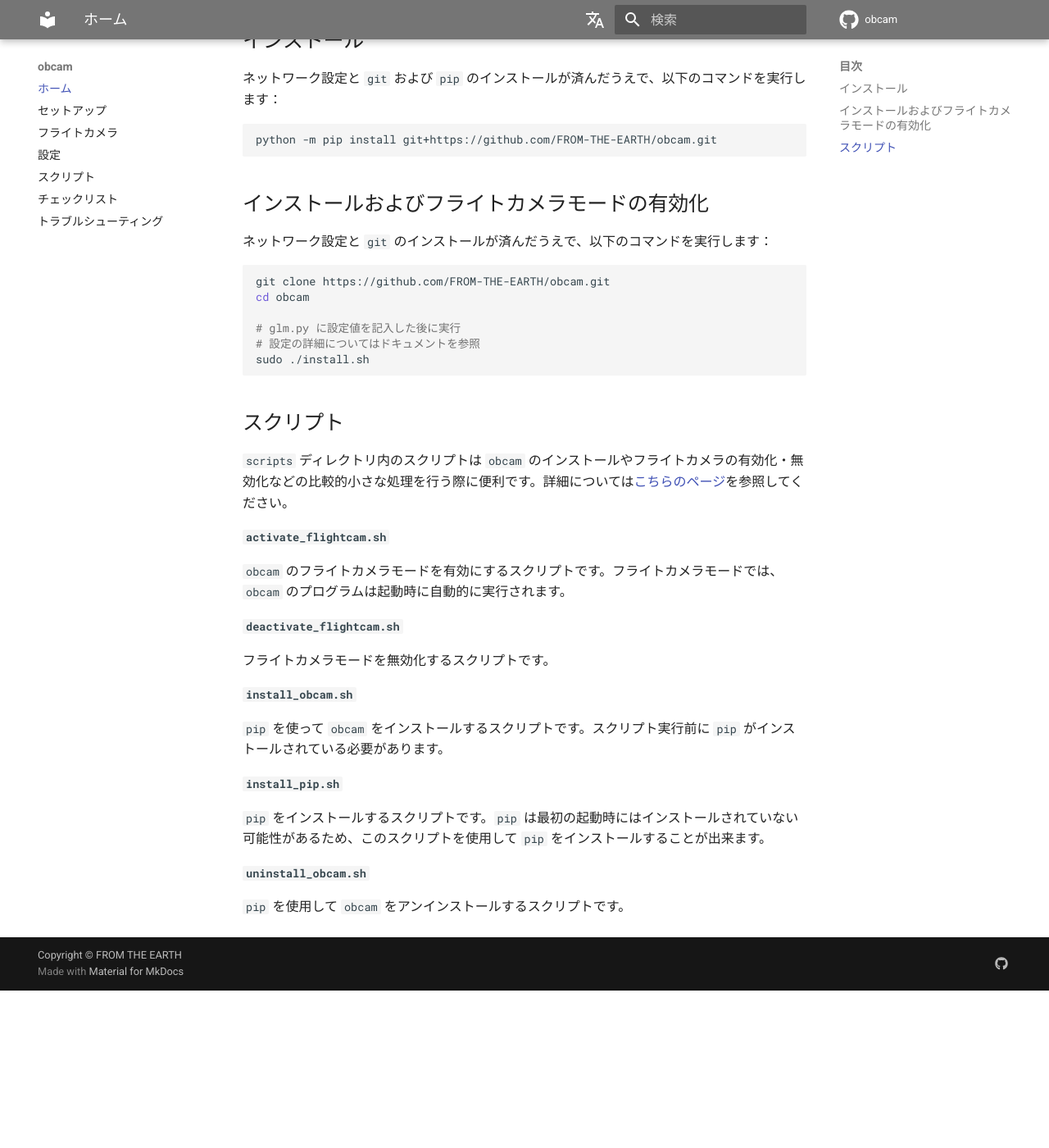
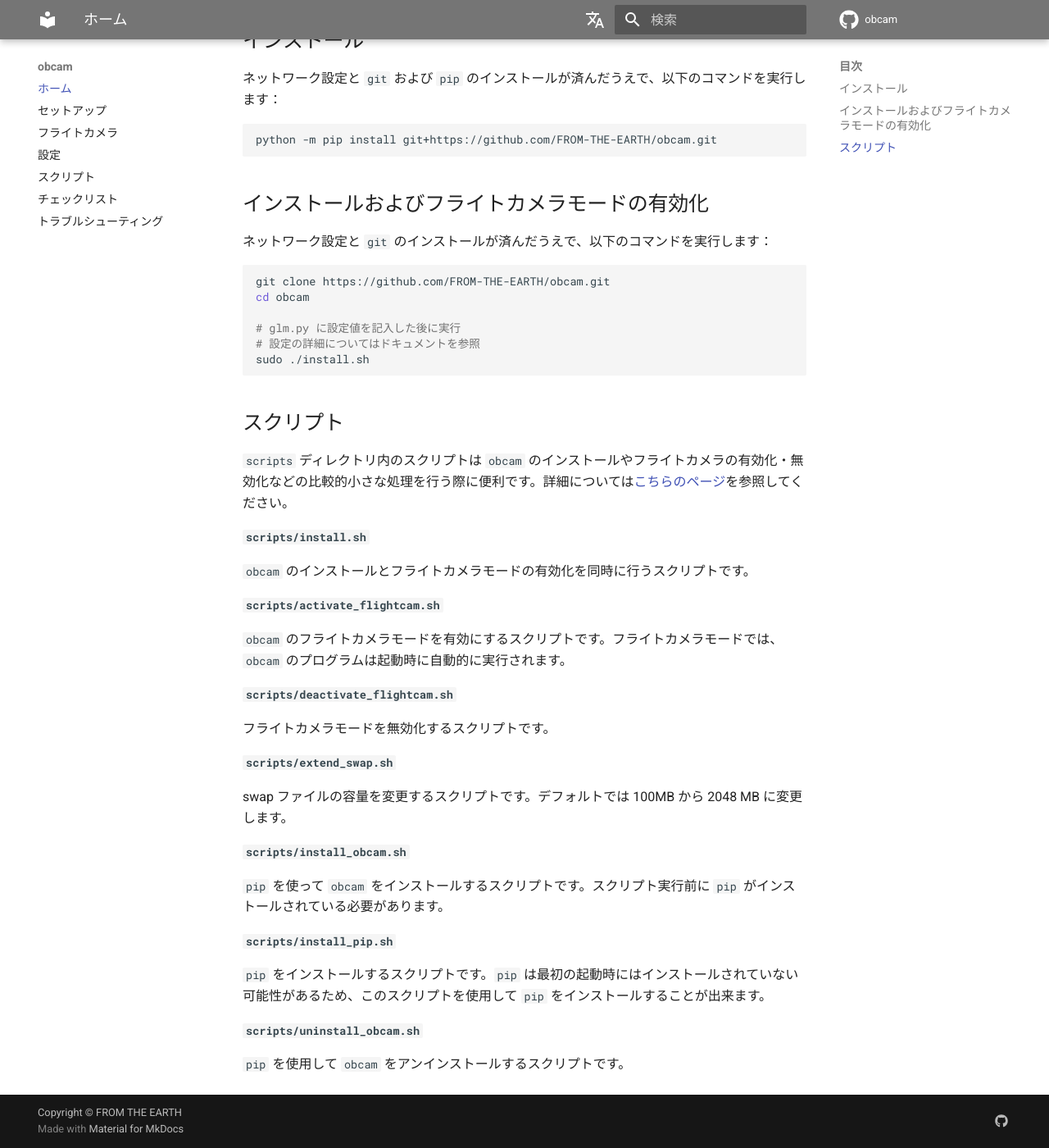
Before and after one commit to FROM-THE-EARTH/obcam, an MkDocs documentation site: the page built from docs/ja/docs/index.md, in a window 1280 px wide and 1400 px high, scrolled down 280 px. Shown: the whole window at 82% size. Built offline with MkDocs 1.6.1 and Material for MkDocs 9.7.7, drawn with Linux system fonts in a browser that asks for light colours; comment, search, counter and statistics services are not loaded; before the commit the page ends 1488 px from its top, so only the background shows below that.

Commit message:
Reflected the changes about expansion of a swap file. #21

```diff
--- a/docs/ja/docs/index.md
+++ b/docs/ja/docs/index.md
@@ -29,22 +29,30 @@ sudo ./install.sh
 
 `scripts` ディレクトリ内のスクリプトは `obcam` のインストールやフライトカメラの有効化・無効化などの比較的小さな処理を行う際に便利です。詳細については[こちらのページ](https://FROM-THE-EARTH.github.io/obcam/scripts/)を参照してください。
 
-**`activate_flightcam.sh`**
+**`scripts/install.sh`**
+
+`obcam` のインストールとフライトカメラモードの有効化を同時に行うスクリプトです。
+
+**`scripts/activate_flightcam.sh`**
 
 `obcam` のフライトカメラモードを有効にするスクリプトです。フライトカメラモードでは、`obcam` のプログラムは起動時に自動的に実行されます。
 
-**`deactivate_flightcam.sh`**
+**`scripts/deactivate_flightcam.sh`**
 
 フライトカメラモードを無効化するスクリプトです。
 
-**`install_obcam.sh`**
+**`scripts/extend_swap.sh`**
+
+swap ファイルの容量を変更するスクリプトです。デフォルトでは 100MB から 2048 MB に変更します。
+
+**`scripts/install_obcam.sh`**
 
 `pip` を使って `obcam` をインストールするスクリプトです。スクリプト実行前に `pip` がインストールされている必要があります。
 
-**`install_pip.sh`**
+**`scripts/install_pip.sh`**
 
 `pip` をインストールするスクリプトです。`pip` は最初の起動時にはインストールされていない可能性があるため、このスクリプトを使用して `pip` をインストールすることが出来ます。
 
-**`uninstall_obcam.sh`**
+**`scripts/uninstall_obcam.sh`**
 
 `pip` を使用して `obcam` をアンインストールするスクリプトです。
```
Also changed, not shown: docs/en/docs/index.md (+13 -5 lines), docs/en/docs/scripts.md (+15 -0 lines), docs/ja/docs/scripts.md (+15 -0 lines), README.md.
